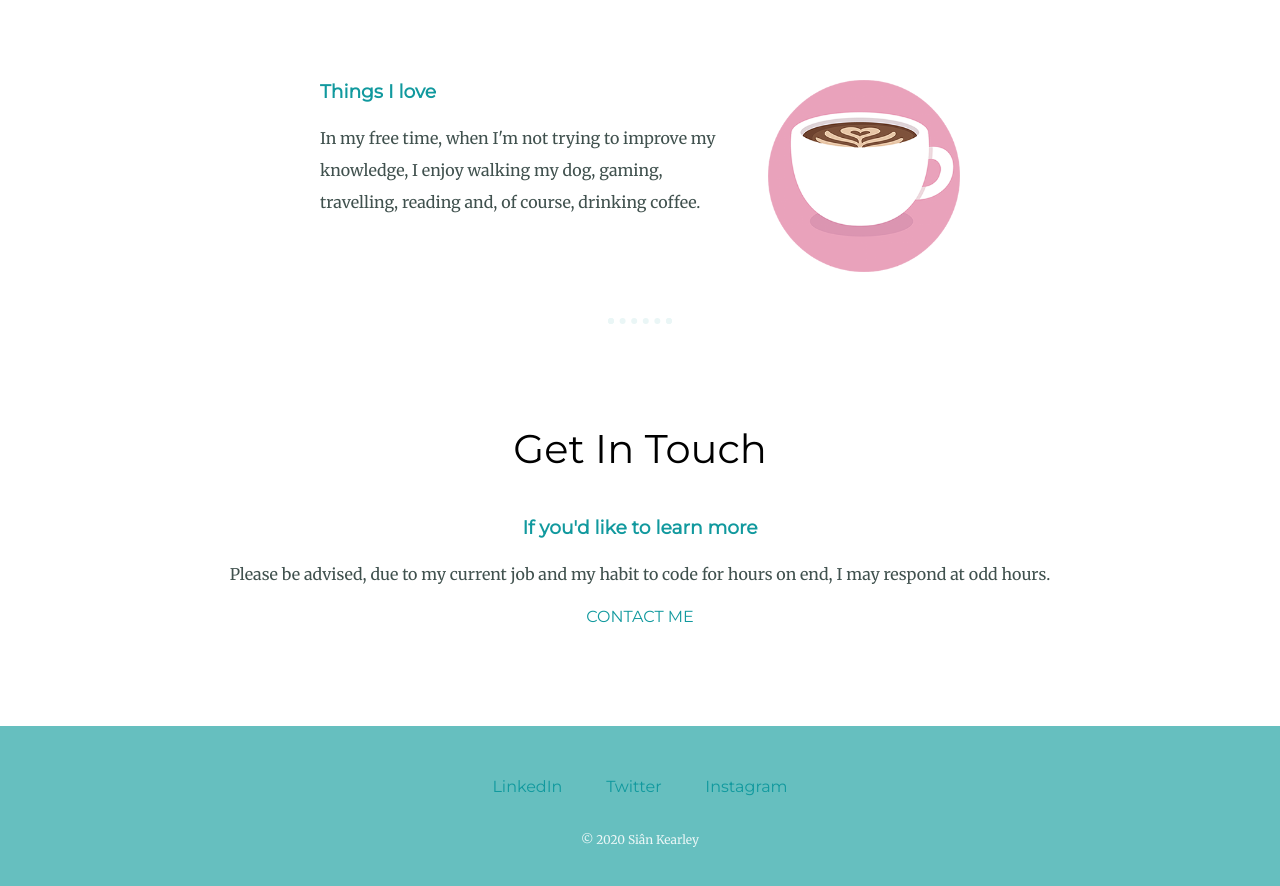
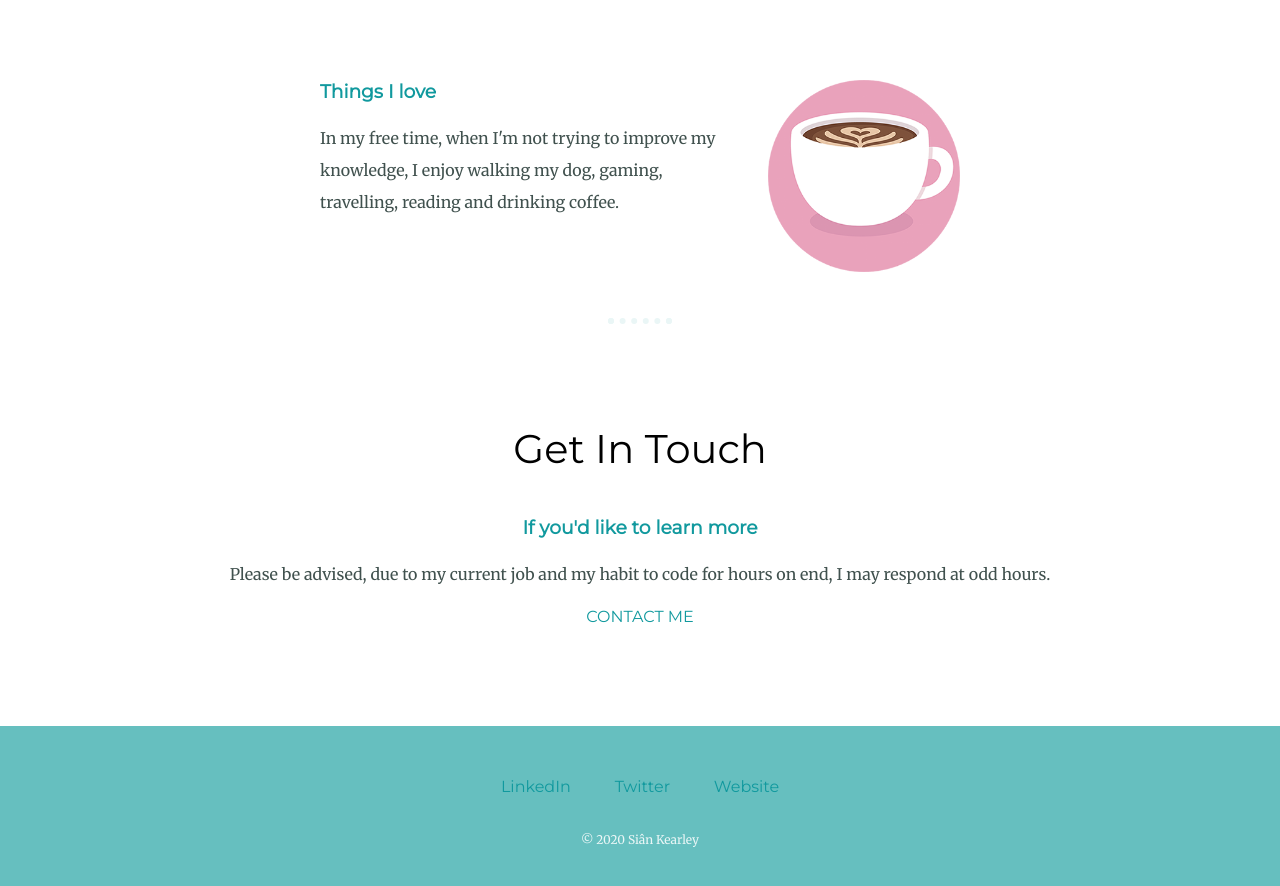
Before and after one commit to sian-codes/CV, a plain HTML site: page index.html in a window 1280 px wide. Shown: the part 1980-2866 px from the top of the page. Drawn offline with nearby package versions, Linux system fonts and the light colour scheme; files whose address does not match are found by name.

Commit message:
Update index.html

```diff
--- a/index.html
+++ b/index.html
@@ -12,7 +12,7 @@
 </head>
 
 <body>
-<div class="top-container">
+  <div class="top-container">
     <img class="top-bkgrnd" src="images/bkgrnd.jpg" alt="mountains" width=100%>
     <div class="title-text">
       <h1>I'm Siân</h1>
@@ -24,7 +24,7 @@
     <div class="profile">
       <img src="images/sian.png" alt="sian.png">
       <h2>Hello.</h2>
-      <p class="intro">My name is Siân, I completed my Bachelers of Honours Computer Science degree in December 2020 with the Open Univeristy. I have a German Shepherd called Ghost, coffee is my fuel and I love to get lost in a good RPG game. </p>
+      <p class="intro">My name is Siân, I completed my Bachelers of Honours Computer Science degree in December 2020 with the Open Univeristy. I have a German Shepherd called Ghost, coffee is my fuel and I love to get lost in a good RPG game.</p>
     </div>
 
     <hr>
@@ -42,7 +42,7 @@
         <img class="coffee-img" src="images/coffee.png" alt="coffee-img">
 
         <h3>Things I love</h3>
-        <p>In my free time, when I'm not trying to improve my knowledge, I enjoy walking my dog, gaming, travelling, reading and, of course, drinking coffee.</p>
+        <p>In my free time, when I'm not trying to improve my knowledge, I enjoy walking my dog, gaming, travelling, reading and drinking coffee.</p>
 
       </div>
     </div>
@@ -60,9 +60,11 @@
   <div class="bottom-container">
     <a class="footer-link" href="https://www.linkedin.com/in/si%C3%A2n-kearley-32151986/">LinkedIn</a>
     <a class="footer-link" href="https://twitter.com/CodesSian">Twitter</a>
-    <a class="footer-link" href="https://www.instagram.com/sian.codes/">Instagram</a>
+    <a class="footer-link" href="http://www.boneyardgirl.com">Website</a>
     <p class="copyright"> © 2020 Siân Kearley</p>
   </div>
+
+
 </body>
 
 </html>
```
